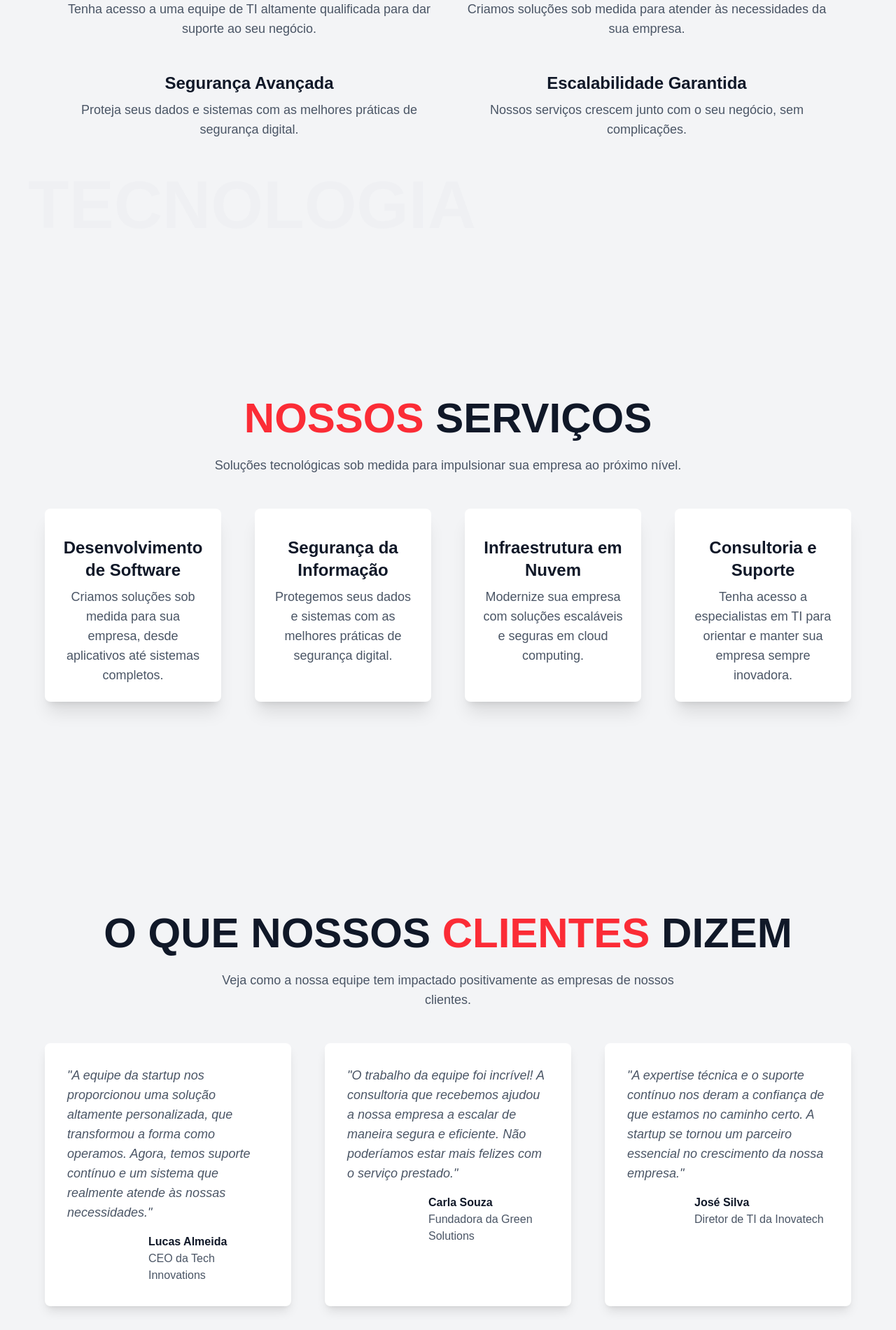
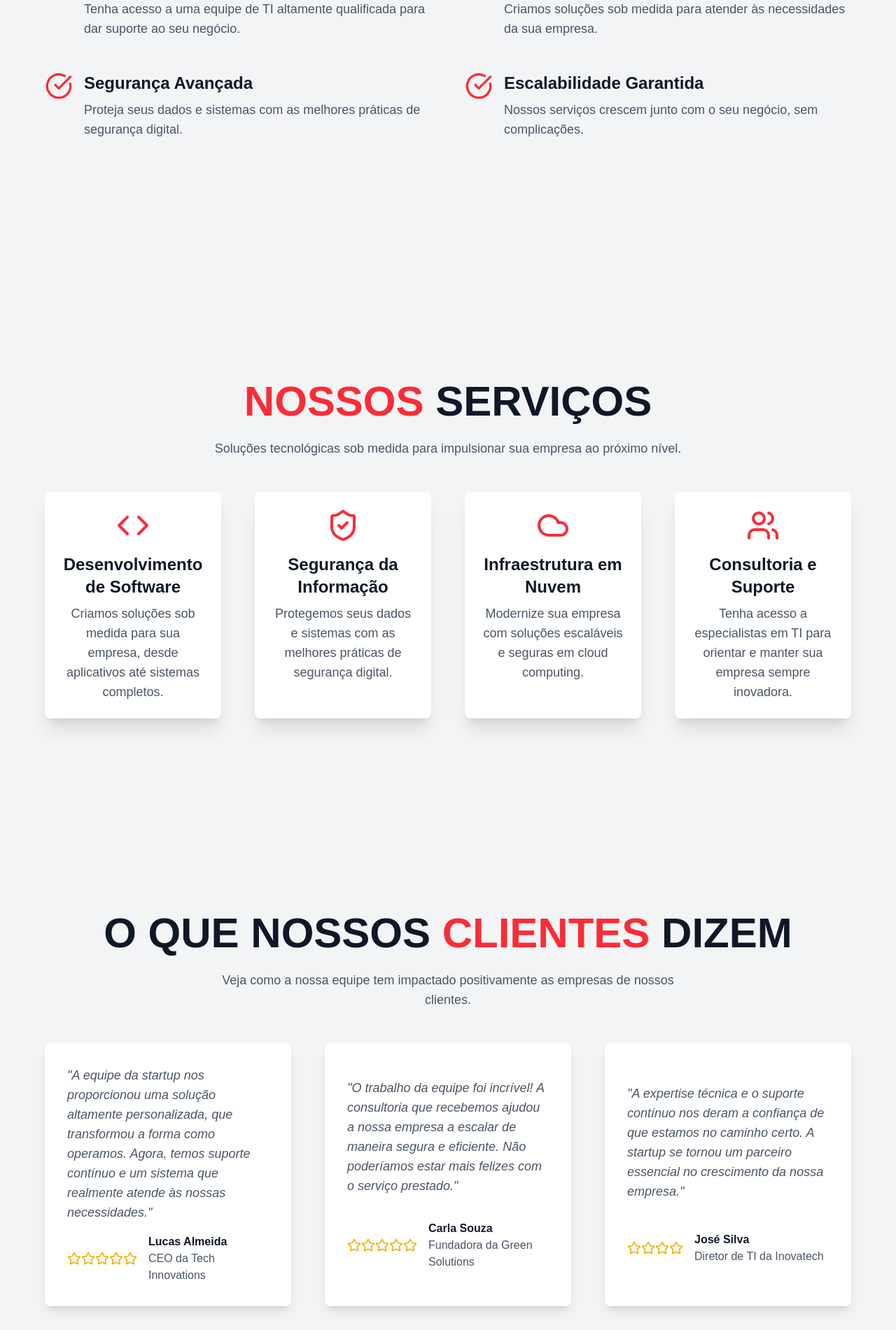
Before and after one commit to edudesenvolvedor/bitcriativo, a Next.js app: page / in a window 1280 px wide. Shown: the part 2019-3920 px from the top of the page at 70% size. Built offline with nearby package versions, Linux system fonts and the light colour scheme.

Commit message:
add icons in homepage

```diff
--- a/src/components/Sections/Features.tsx
+++ b/src/components/Sections/Features.tsx
@@ -1,5 +1,6 @@
 import React from "react";
 import {Sections} from "@/components/Sections/index";
+import {CheckCircle} from "lucide-react";
 
 const features = [
     {
@@ -22,9 +23,7 @@ const features = [
 
 const Features = () => {
     return (
-        <Sections>
-        <section className="bg-gray-100 py-20 px-8">
-            <div className="max-w-6xl mx-auto text-center">
+        <Sections className={"text-center"}>
             <h2 className="text-5xl md:text-6xl font-bold uppercase text-gray-900 leading-tight">
                 <span className="text-red-500">Nossas</span> Features
             </h2>
@@ -34,7 +33,8 @@ const Features = () => {
 
             <div className="grid md:grid-cols-2 gap-12 mt-12">
                 {features.map((feature, index) => (
-                        <div key={index} className="flex items-start space-x-4">
+                    <div key={index} className="flex items-start text-start space-x-4">
+                        <CheckCircle className="w-10 h-10 text-red-500 flex-shrink-0" />
                         <div>
                             <h3 className="text-2xl font-semibold text-gray-900">{feature.title}</h3>
                             <p className="text-lg text-gray-600 mt-2">{feature.description}</p>
@@ -42,12 +42,6 @@ const Features = () => {
                     </div>
                 ))}
             </div>
-            </div>
-
-            <div className="absolute bottom-10 left-10 text-gray-300 text-8xl font-bold uppercase opacity-10 select-none">
-                Tecnologia
-            </div>
-        </section>
         </Sections>
     );
 };
--- a/src/components/Sections/Services.tsx
+++ b/src/components/Sections/Services.tsx
@@ -1,34 +1,33 @@
 import React from "react";
 import {Sections} from "@/components/Sections/index";
+import { Code, ShieldCheck, Cloud, Users } from "lucide-react";
 
 const services = [
     {
         title: "Desenvolvimento de Software",
         description: "Criamos soluções sob medida para sua empresa, desde aplicativos até sistemas completos.",
-        icon: "",
+        icon: <Code className="w-12 h-12 text-red-500" />,
     },
     {
         title: "Segurança da Informação",
         description: "Protegemos seus dados e sistemas com as melhores práticas de segurança digital.",
-        icon: "",
+        icon: <ShieldCheck className="w-12 h-12 text-red-500" />,
     },
     {
         title: "Infraestrutura em Nuvem",
         description: "Modernize sua empresa com soluções escaláveis e seguras em cloud computing.",
-        icon: "",
+        icon: <Cloud className="w-12 h-12 text-red-500" />,
     },
     {
         title: "Consultoria e Suporte",
         description: "Tenha acesso a especialistas em TI para orientar e manter sua empresa sempre inovadora.",
-        icon: "",
+        icon: <Users className="w-12 h-12 text-red-500" />,
     },
 ];
 
 const Services = () => {
     return (
         <Sections className={"text-center"}>
-
-                    {/* Título */}
             <h2 className="text-5xl md:text-6xl font-bold uppercase text-gray-900 leading-tight">
                 <span className="text-red-500">Nossos</span> Serviços
             </h2>
@@ -36,7 +35,6 @@ const Services = () => {
                 Soluções tecnológicas sob medida para impulsionar sua empresa ao próximo nível.
             </p>
 
-                    {/* Grid de Serviços */}
             <div className="grid md:grid-cols-2 lg:grid-cols-4 gap-12 mt-12">
                 {services.map((service, index) => (
                     <div key={index} className="flex flex-col items-center text-center p-6 bg-white shadow-xl rounded-lg transition-all hover:scale-105 duration-300">
@@ -46,7 +44,6 @@ const Services = () => {
                     </div>
                 ))}
             </div>
-
         </Sections>
     );
 };
--- a/src/components/Sections/Testimonials.tsx
+++ b/src/components/Sections/Testimonials.tsx
@@ -1,5 +1,6 @@
 import React from "react";
 import {Sections} from "@/components/Sections/index";
+import {Star} from "lucide-react";
 
 const testimonials = [
     {
@@ -34,12 +35,12 @@ const Testimonials = () => {
 
                 <div className="grid md:grid-cols-2 lg:grid-cols-3 gap-12 mt-12">
                     {testimonials.map((testimonial, index) => (
-                        <div key={index} className="p-8 bg-white shadow-lg rounded-lg text-left">
-                            <p className="text-lg text-gray-600 italic">"{testimonial.text}"</p>
+                        <div key={index} className="p-8 bg-white shadow-lg rounded-lg text-left flex flex-col justify-evenly">
+                            <p className="text-lg text-gray-600 italic">&quot;{testimonial.text}&quot;</p>
                             <div className="mt-4 flex items-center">
                                 <div className="flex text-yellow-500">
                                     {[...Array(testimonial.rating)].map((_, i) => (
-                                        <span key={i} className="w-5 h-5" />
+                                        <Star key={i} className="w-5 h-5" />
                                     ))}
                                 </div>
                                 <div className="ml-4">
```
Lines whose indentation alone changed are shown as unchanged.
